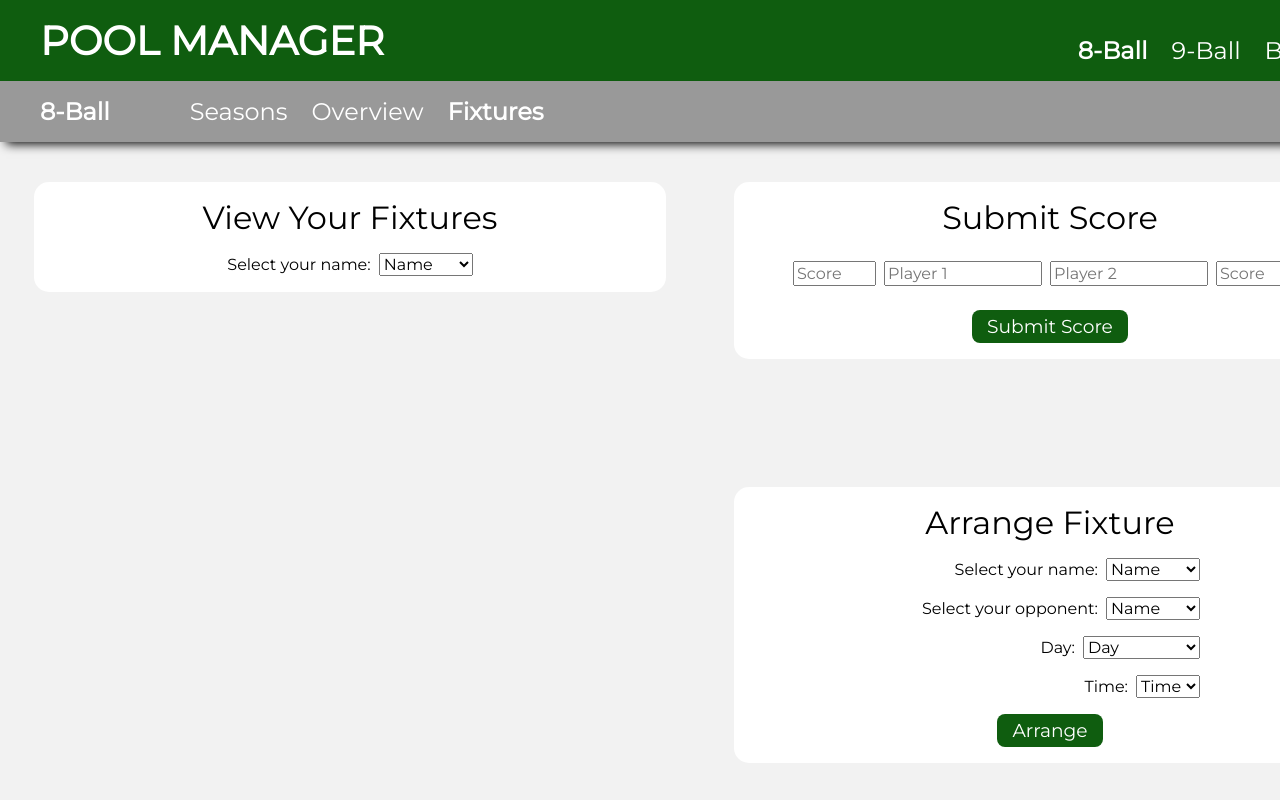
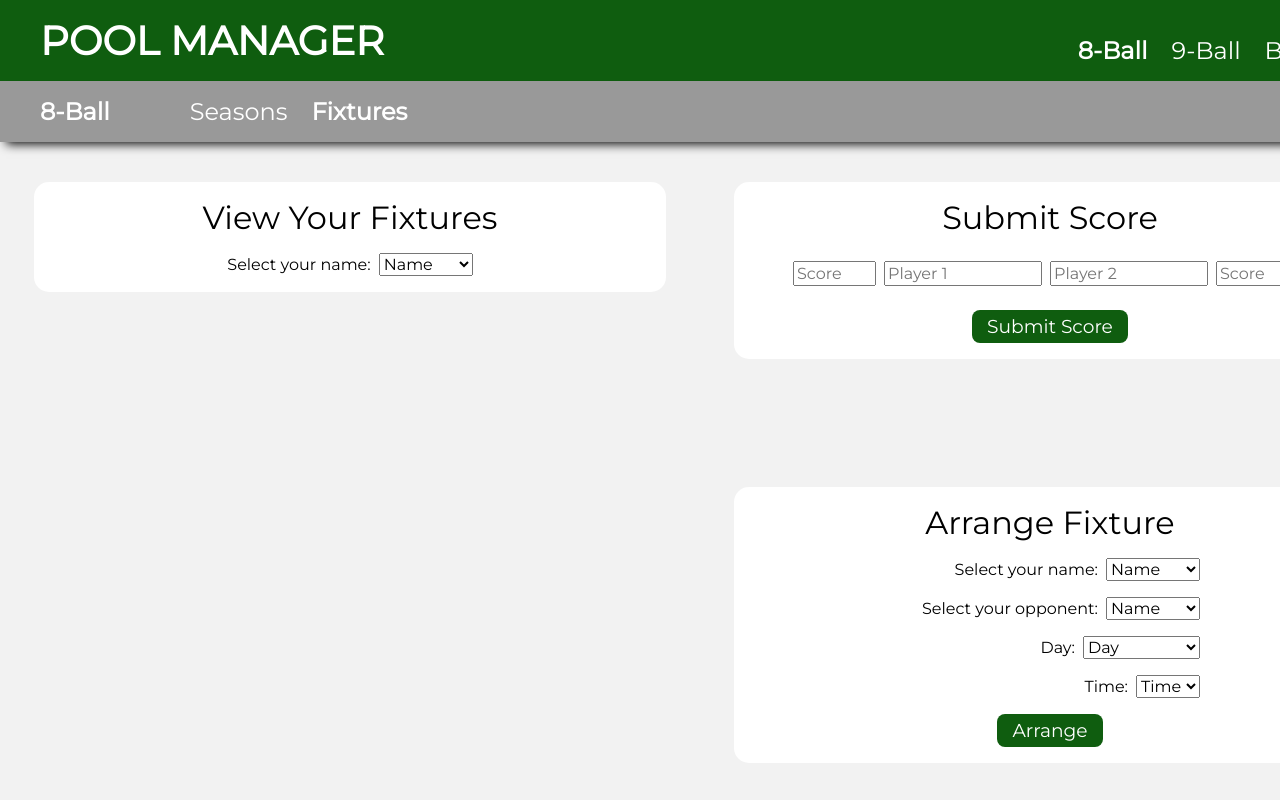
Before and after one commit to NLDInterns2019/nld-pool-league, a React (Create React App) app in the folder client/: page /8-ball/fixtures in a window 1280 px wide. Shown: the top 800 px of the page. Built offline with nearby package versions, Linux system fonts and the light colour scheme.

Commit message:
Removed 'overview' link from sub nav bar and done code refactoring

```diff
--- a/client/src/components/Header.js
+++ b/client/src/components/Header.js
@@ -11,10 +11,10 @@ const Header = () => {
         <Link to="/">POOL MANAGER</Link>
       </div>
       <div className="headerRight">
-        {!matchPath(currentPath, { path: "/", exact: true }) ? (
+        {matchPath(currentPath, { path: "/", exact: true }) ? (
+          <div />
+        ) : (
           <HeaderNavigator />
-        ) : (
-          <div />
         )}
       </div>
     </div>
--- a/client/src/components/SeasonsPage.js
+++ b/client/src/components/SeasonsPage.js
@@ -1,7 +1,5 @@
 import React, { Component } from "react";
 import axios from "axios";
-import { Redirect } from "react-router-dom";
-
 import SubNavBar from "./SubNavBar.js";
 import Header from "./Header.js";
 import "../App.css";
@@ -13,7 +11,7 @@ class SeasonsPage extends Component {
     super(props);
     this.state = {
       seasons: [],
-      refresh: false,
+      refresh: false
     };
   }
 
@@ -69,7 +67,7 @@ class SeasonsPage extends Component {
           //To force update
           refresh: !this.state.refresh
         })
-      )
+      );
   };
 
   render() {
--- a/client/src/components/SubNavigator.js
+++ b/client/src/components/SubNavigator.js
@@ -51,14 +51,14 @@ const SubNavigator = () => {
             Seasons
           </Link>
         </li>
-        <li>
+        {/*<li>
           <Link
             to={"/" + title.toLowerCase() + "/overview"}
             style={overviewCurrentStyle}
           >
             Overview
           </Link>
-        </li>
+        </li>*/}
         <li>
           <Link
             to={"/" + title.toLowerCase() + "/fixtures"}
```
